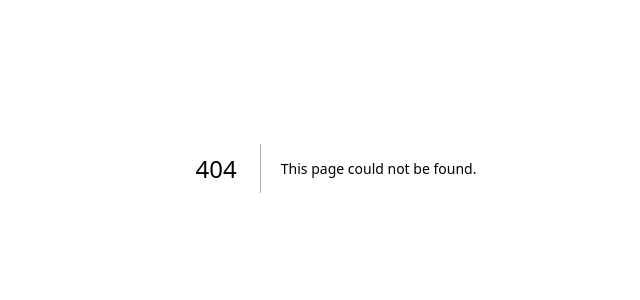
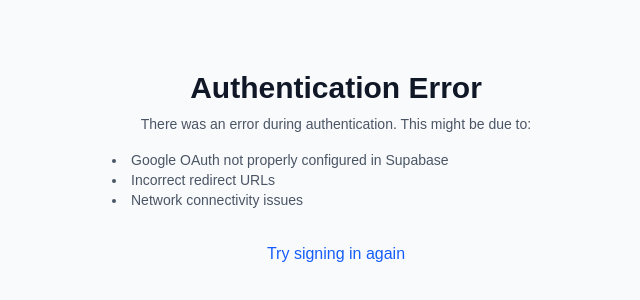
Before and after one commit to Jitendra-Kumar123/SmartBookMark, a Next.js app: page /auth/auth-code-error in a window 1280 px wide. Before the commit this address had no page. Shown: the part 232-532 px from the top of the page, without its empty margins (304-944 px from the left). Built offline with nearby package versions, Linux system fonts and the light colour scheme.

Commit message:
authentication

```diff
--- /dev/null
+++ b/src/app/auth/auth-code-error/page.tsx
@@ -0,0 +1,33 @@
+'use client'
+
+import Link from 'next/link'
+
+export default function AuthCodeErrorPage() {
+  return (
+    <div className="min-h-screen flex items-center justify-center bg-gray-50">
+      <div className="max-w-md w-full space-y-8">
+        <div className="text-center">
+          <h2 className="text-3xl font-extrabold text-gray-900">
+            Authentication Error
+          </h2>
+          <p className="mt-2 text-sm text-gray-600">
+            There was an error during authentication. This might be due to:
+          </p>
+          <ul className="mt-4 text-left text-sm text-gray-600 list-disc list-inside">
+            <li>Google OAuth not properly configured in Supabase</li>
+            <li>Incorrect redirect URLs</li>
+            <li>Network connectivity issues</li>
+          </ul>
+        </div>
+        <div className="text-center">
+          <Link
+            href="/login"
+            className="text-blue-600 hover:text-blue-500 font-medium"
+          >
+            Try signing in again
+          </Link>
+        </div>
+      </div>
+    </div>
+  )
+}
--- /dev/null
+++ b/src/app/auth/callback/route.ts
@@ -0,0 +1,39 @@
+import { createServerClient } from '@supabase/ssr'
+import { NextRequest, NextResponse } from 'next/server'
+
+export async function GET(request: NextRequest) {
+  const { searchParams, origin } = new URL(request.url)
+  const code = searchParams.get('code')
+  const next = searchParams.get('next') ?? '/'
+
+  if (code) {
+    let cookiesToSet: Array<{ name: string; value: string; options: any }> = []
+
+    const supabase = createServerClient(
+      process.env.NEXT_PUBLIC_SUPABASE_URL!,
+      process.env.NEXT_PUBLIC_SUPABASE_ANON_KEY!,
+      {
+        cookies: {
+          getAll() {
+            return request.cookies.getAll()
+          },
+          setAll(cookies) {
+            cookiesToSet = cookies
+          },
+        },
+      }
+    )
+
+    const { data, error } = await supabase.auth.exchangeCodeForSession(code)
+
+    if (!error && data.session) {
+      const response = NextResponse.redirect(`${origin}${next}`)
+      cookiesToSet.forEach(({ name, value, options }) => {
+        response.cookies.set(name, value, options)
+      })
+      return response
+    }
+  }
+
+  return NextResponse.redirect(`${origin}/auth/auth-code-error`)
+}
```
